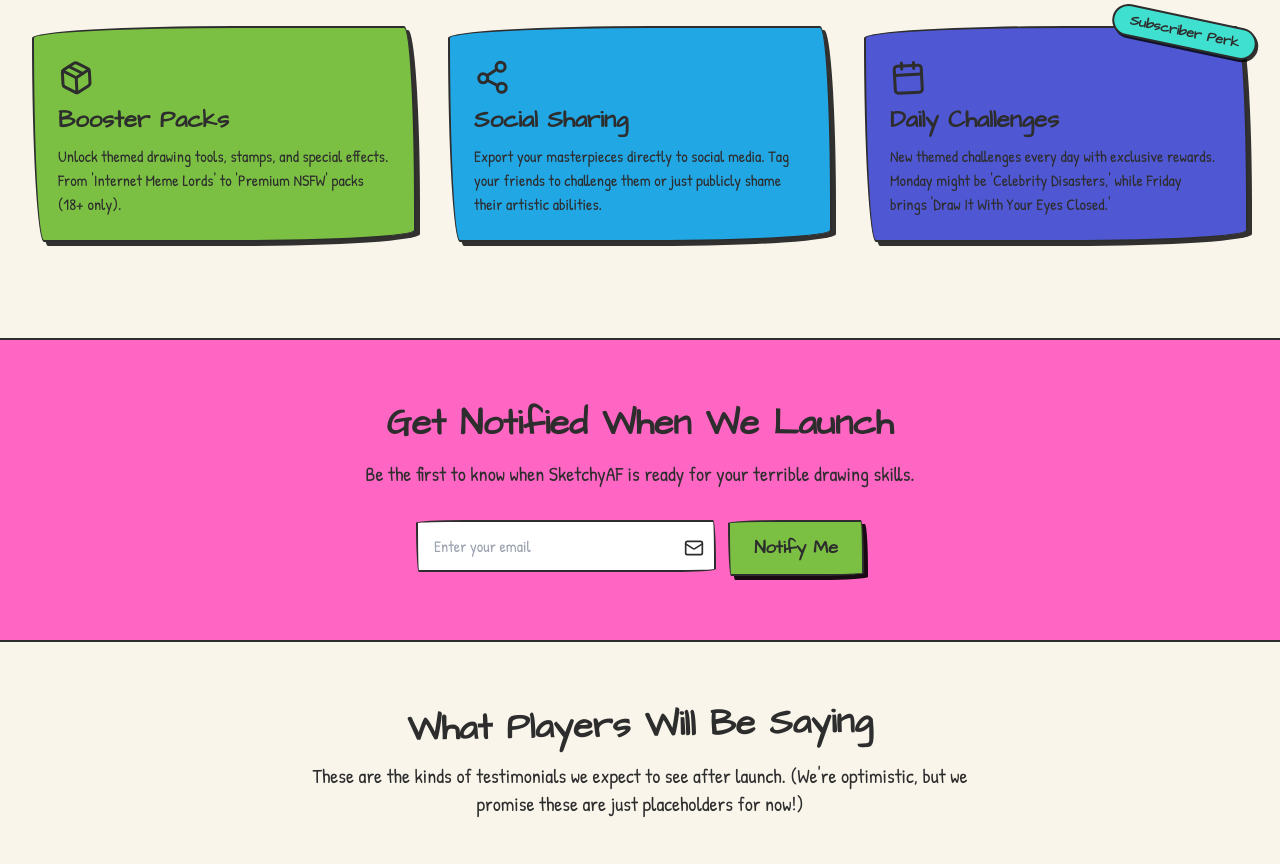
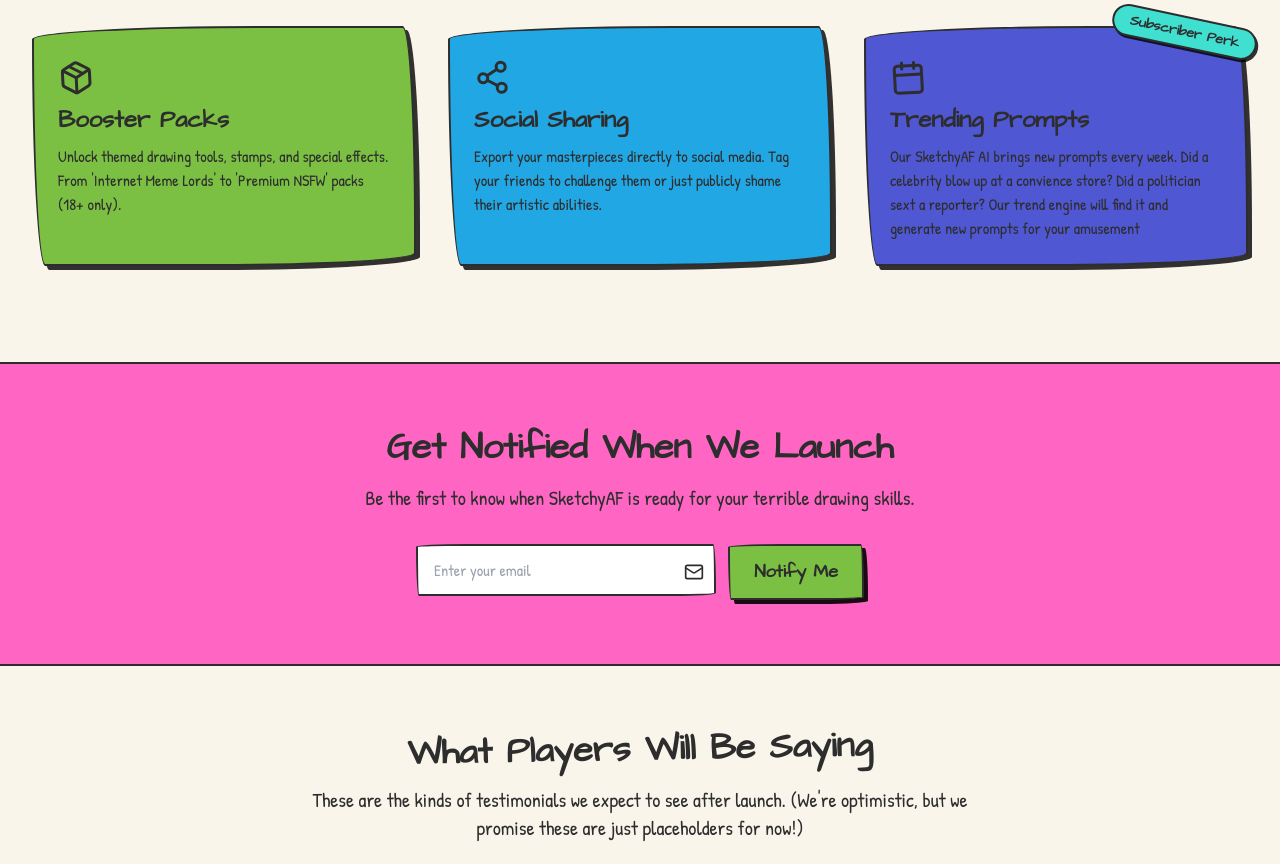
Before and after one commit to ruark-xyz/sketchyAF-app, a React (Vite) app: page / in a window 1280 px wide. Shown: the part 1342-2206 px from the top of the page. Built offline with nearby package versions, Linux system fonts and the light colour scheme.

Commit message:
Updated mockData.ts

```diff
--- a/src/data/mockData.ts
+++ b/src/data/mockData.ts
@@ -40,8 +40,8 @@ export const gameFeatures: FeatureCard[] = [
     color: "#3B82F6"
   },
   {
-    title: "Daily Challenges",
-    description: "New themed challenges every day with exclusive rewards. Monday might be 'Celebrity Disasters,' while Friday brings 'Draw It With Your Eyes Closed.'",
+    title: "Trending Prompts",
+    description: "Our SketchyAF AI brings new prompts every week. Did a celebrity blow up at a convience store? Did a politician sext a reporter? Our trend engine will find it and generate new prompts for your amusement",
     icon: "Calendar",
     color: "#A855F7",
     isSubscriberPerk: true
```
